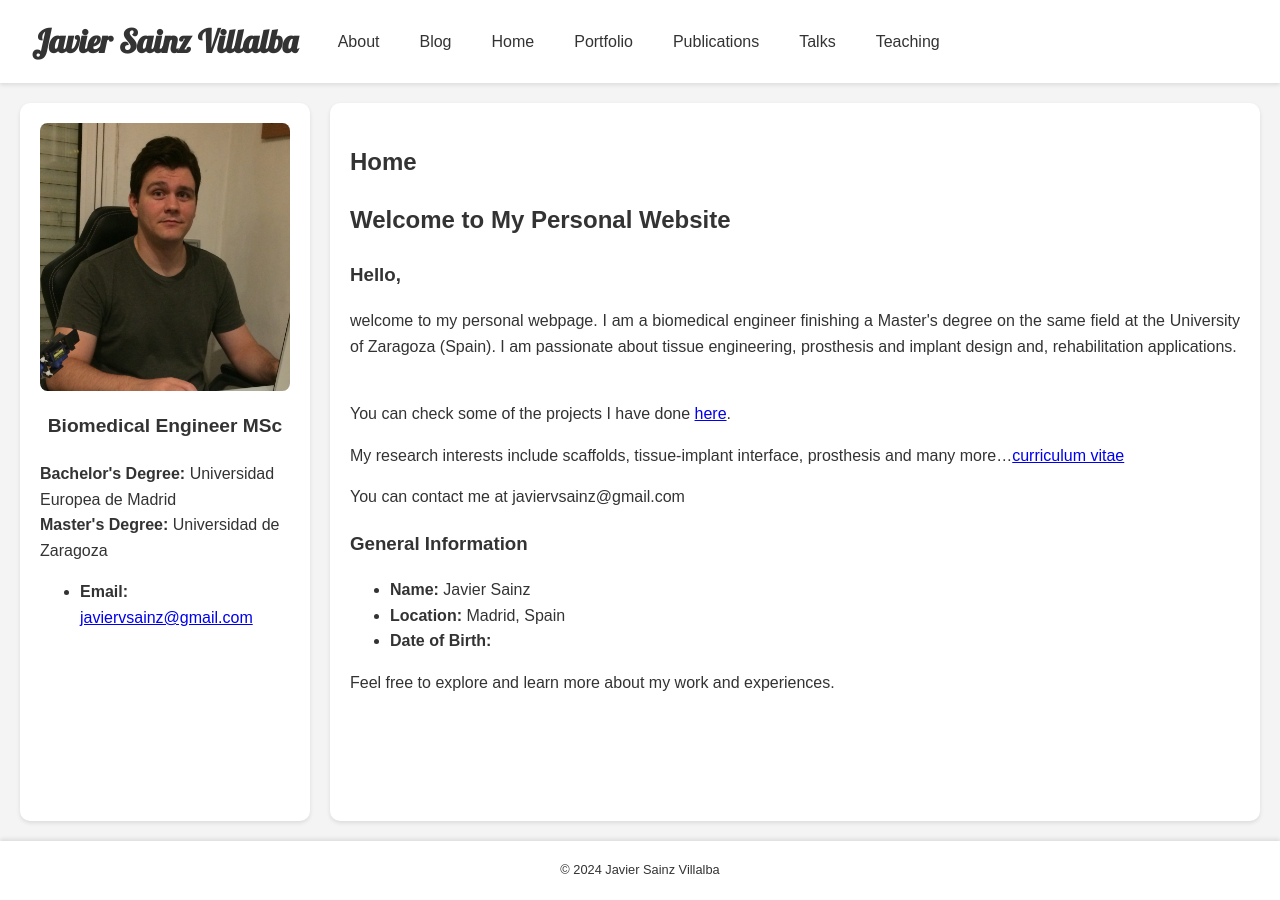
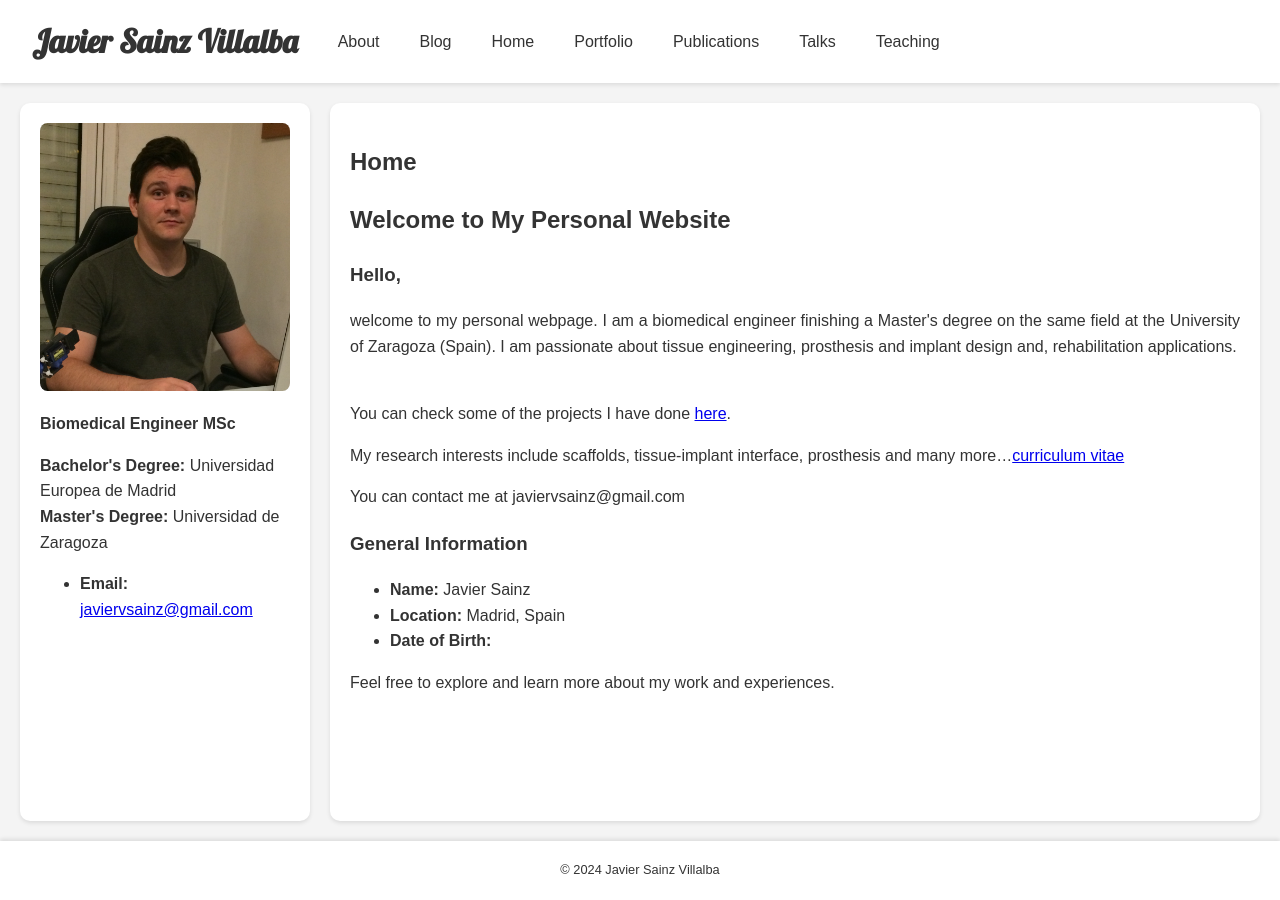
Before and after one commit to javiersainzvillalba/javiersainzvillalba.github.io, a Jekyll site: the page built from index.md, in a window 1280 px wide. Built offline with Jekyll 4.4.1, drawn with Linux system fonts in a browser that asks for light colours.

Commit message:
Update sidebar.html

```diff
--- a/_includes/sidebar.html
+++ b/_includes/sidebar.html
@@ -1,7 +1,9 @@
 <div class="sidebar">
   <img src="{{ '/assets/images/usuario.png' | relative_url }}" alt="Your Photo">
   <h2>{{ site.sidebar.name }}</h2>
-  <p style="text-align: center; font-size: 1.2em;"><strong>Biomedical Engineer MSc</strong></p>
+  <div class="biomedical-engineer">
+    <p><strong>Biomedical Engineer MSc</strong></p>
+  </div>
   <p><strong>Bachelor's Degree:</strong> Universidad Europea de Madrid<br>
      <strong>Master's Degree:</strong> Universidad de Zaragoza</p>
   <ul>
```
